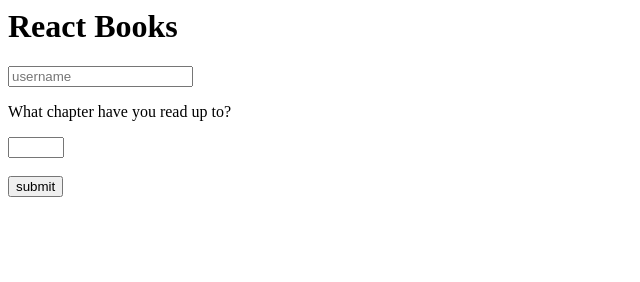
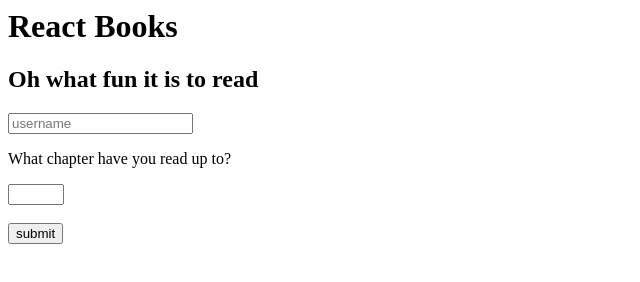
Before and after one commit to charcharryu/Book-Club-app, a React app: page index.html in a window 1280 px wide. Shown: the whole page, without its empty margins (0-640 px from the left). Built offline with nearby package versions, Linux system fonts and the light colour scheme.

Commit message:
Added a fun subheader

```diff
--- a/index.html
+++ b/index.html
@@ -5,6 +5,7 @@
   </head>
   <body>
   <h1 id="header">React Books</h1>
+  <h2>Oh what fun it is to read</h2>
   <div id="root"></div>
 
   <script src="build/bundle.js"></script>
```
